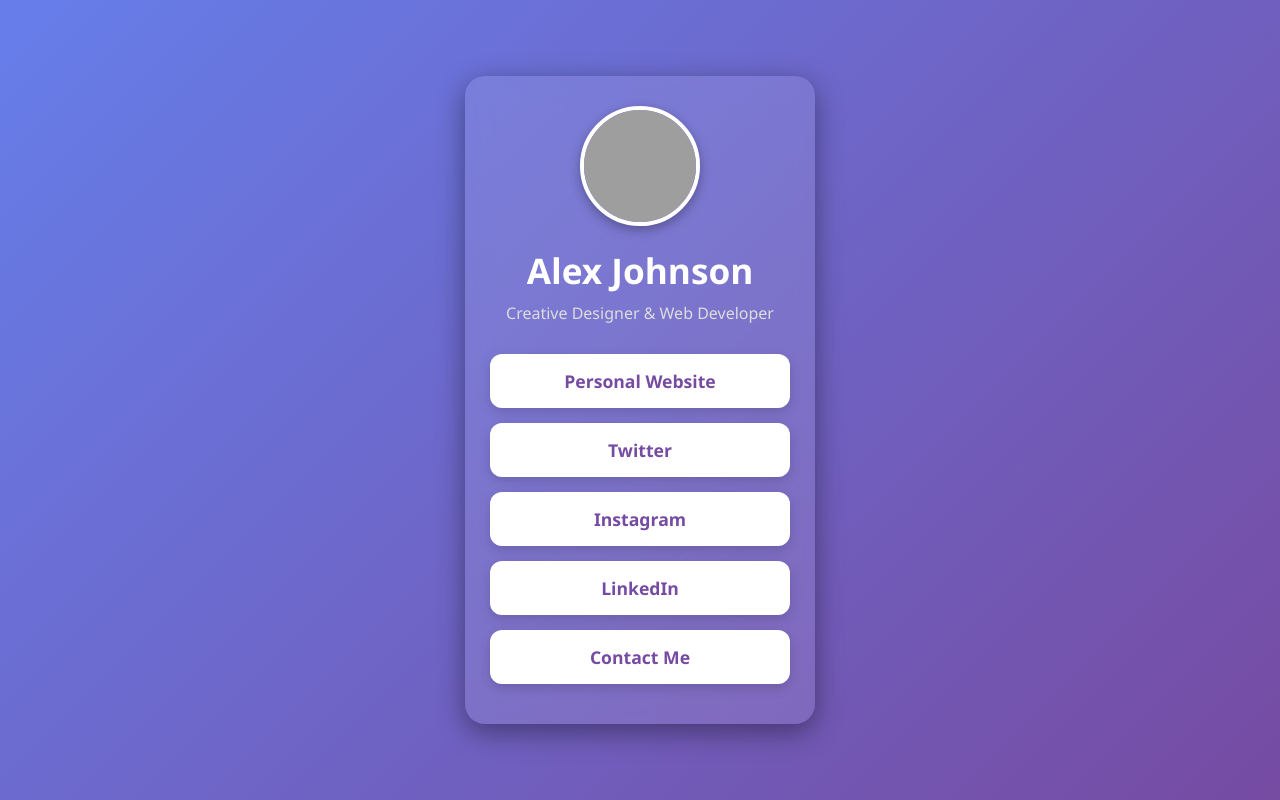
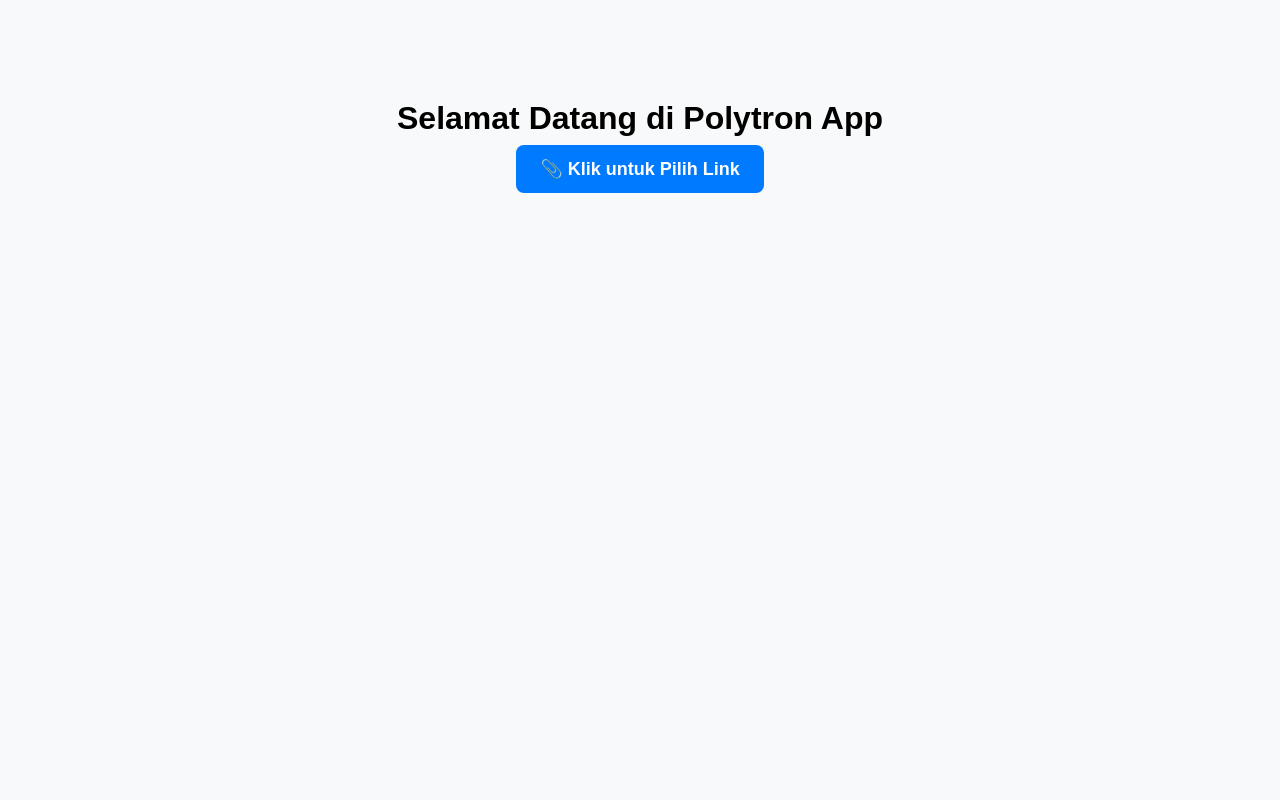
Before and after one commit to galih27/polytron-app, a PHP site: page / in a window 1280 px wide. Run offline with PHP 8.4, Linux system fonts and the light colour scheme; grey boxes are pictures that could not be loaded.

Commit message:
Update index.php

```diff
--- a/.github/workflows/index.php
+++ b/.github/workflows/index.php
@@ -1,116 +1,63 @@
 <!DOCTYPE html>
-<html lang="en">
+<html lang="id">
 <head>
-  <meta charset="UTF-8" />
-  <meta name="viewport" content="width=device-width, initial-scale=1, maximum-scale=1, user-scalable=no" />
-  <title>Linktree Style Dashboard</title>
+  <meta charset="UTF-8">
+  <title>Polytron App - Link Pilihan</title>
   <style>
-    /* Reset */
-    * {
-      box-sizing: border-box;
+    body {
+      font-family: Arial, sans-serif;
+      text-align: center;
+      margin-top: 100px;
+      background-color: #f8f9fa;
     }
-    body {
-      margin: 0;
-      background: linear-gradient(135deg, #667eea, #764ba2);
-      font-family: 'Segoe UI', Tahoma, Geneva, Verdana, sans-serif;
-      color: #fff;
-      display: flex;
-      justify-content: center;
-      align-items: center;
-      height: 100vh;
-      overflow: hidden;
+    .dropdown {
+      display: inline-block;
+      position: relative;
     }
-    .container {
-      background: rgba(255 255 255 / 0.1);
-      backdrop-filter: blur(12px);
-      border-radius: 20px;
-      width: 350px;
-      max-width: 90vw;
-      padding: 30px 25px 40px 25px;
-      text-align: center;
-      box-shadow: 0 8px 28px rgba(0,0,0,0.4);
-      display: flex;
-      flex-direction: column;
-      align-items: center;
+    .dropdown-content {
+      display: none;
+      position: absolute;
+      background: #ffffff;
+      box-shadow: 0 8px 16px rgba(0,0,0,0.2);
+      min-width: 250px;
+      border-radius: 8px;
+      z-index: 1;
     }
-    .profile-pic {
-      width: 120px;
-      height: 120px;
-      border-radius: 50%;
-      border: 4px solid #fff;
-      object-fit: cover;
-      margin-bottom: 20px;
-      box-shadow: 0 4px 12px rgba(0,0,0,0.3);
+    .dropdown-content a {
+      color: #000;
+      padding: 12px 16px;
+      text-decoration: none;
+      display: block;
     }
-    h1 {
-      font-size: 2.2rem;
-      margin: 0 0 8px;
-      font-weight: 700;
-      user-select: none;
+    .dropdown-content a:hover {
+      background-color: #f1f1f1;
     }
-    p.description {
-      font-size: 1rem;
-      margin: 0 0 30px;
-      font-weight: 400;
-      color: #ddd;
-      user-select: none;
+    .dropdown:hover .dropdown-content {
+      display: block;
     }
-    .links {
-      width: 100%;
-      display: flex;
-      flex-direction: column;
-      gap: 15px;
-    }
-    .link-btn {
-      background: #fff;
-      color: #764ba2;
-      font-weight: 600;
-      font-size: 1.1rem;
-      padding: 15px;
-      border-radius: 12px;
+    .main-link {
+      font-size: 18px;
+      font-weight: bold;
+      padding: 14px 24px;
+      background-color: #007BFF;
+      color: white;
+      border-radius: 8px;
       text-decoration: none;
-      box-shadow: 0 4px 12px rgba(0,0,0,0.15);
-      transition: background-color 0.25s ease, color 0.25s ease;
-      user-select: none;
-    }
-    .link-btn:hover,
-    .link-btn:focus {
-      background: #764ba2;
-      color: #fff;
-      outline: none;
-    }
-    /* Mobile optimizations */
-    @media (max-height: 600px) {
-      .container {
-        padding: 20px 15px 25px 15px;
-      }
-      h1 {
-        font-size: 1.8rem;
-      }
-      .profile-pic {
-        width: 100px;
-        height: 100px;
-        margin-bottom: 15px;
-      }
-      .link-btn {
-        font-size: 1rem;
-        padding: 12px;
-      }
     }
   </style>
 </head>
 <body>
-  <main class="container" role="main" aria-label="User Linktree Dashboard">
-    <img class="profile-pic" src="https://images.pexels.com/photos/771742/pexels-photo-771742.jpeg?auto=compress&cs=tinysrgb&dpr=2&h=120&w=120" alt="User profile picture" />
-    <h1>Alex Johnson</h1>
-    <p class="description">Creative Designer &amp; Web Developer</p>
-    <nav class="links" aria-label="Social links">
-      <a class="link-btn" href="https://alexjohnson.com" target="_blank" rel="noopener noreferrer">Personal Website</a>
-      <a class="link-btn" href="https://twitter.com/alexjohnson" target="_blank" rel="noopener noreferrer">Twitter</a>
-      <a class="link-btn" href="https://instagram.com/alexjohnson" target="_blank" rel="noopener noreferrer">Instagram</a>
-      <a class="link-btn" href="https://www.linkedin.com/in/alexjohnson" target="_blank" rel="noopener noreferrer">LinkedIn</a>
-      <a class="link-btn" href="mailto:alex@example.com" target="_blank" rel="noopener noreferrer">Contact Me</a>
-    </nav>
-  </main>
+
+  <h1>Selamat Datang di Polytron App</h1>
+
+  <div class="dropdown">
+    <a href="#" class="main-link">📎 Klik untuk Pilih Link</a>
+    <div class="dropdown-content">
+      <a href="https://example.com/link1">Download App Polytron 1</a>
+      <a href="https://example.com/link2">Download App Polytron 2</a>
+      <a href="https://example.com/link3">Download App Polytron 3</a>
+    </div>
+  </div>
+
 </body>
 </html>
```
